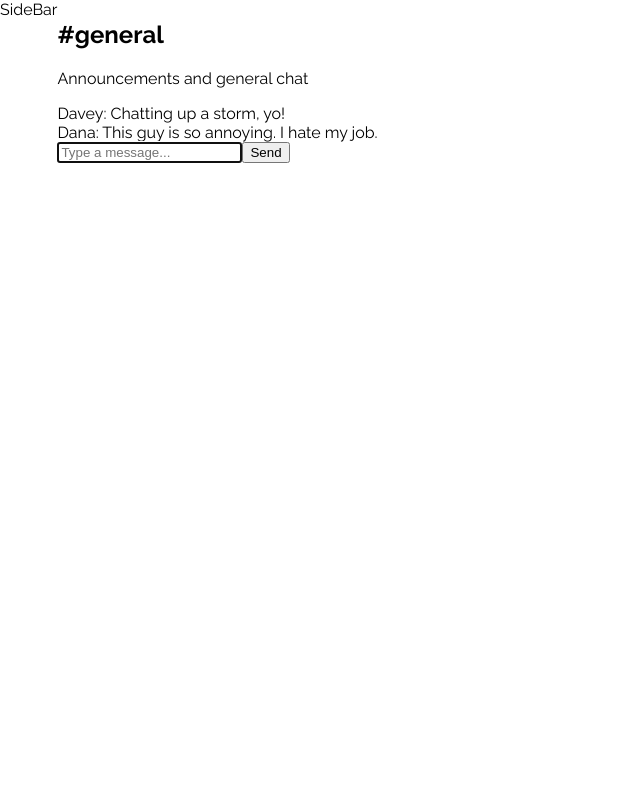
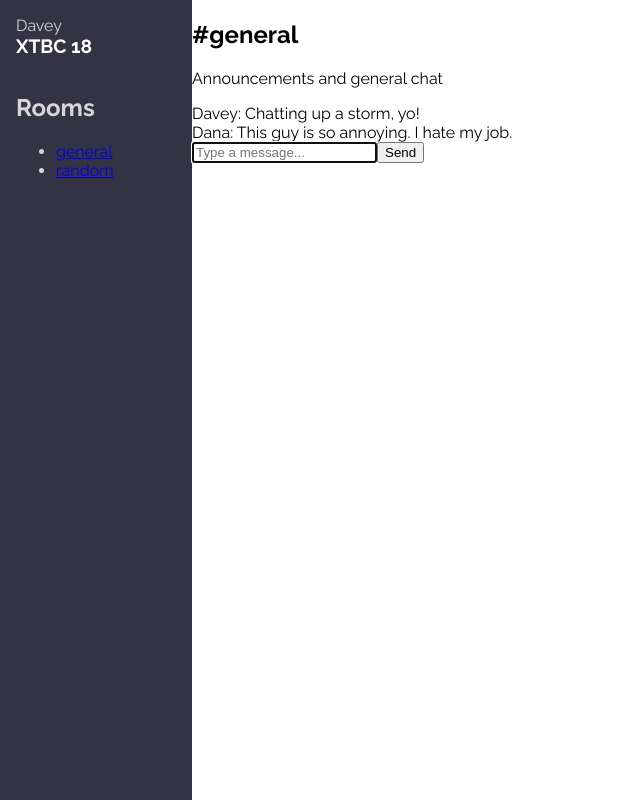
Before and after one commit to StefanyGo/chatarang, a React (Create React App) app: page / in a window 1280 px wide. Shown: the whole page, without its empty margins (0-640 px from the left). Built offline with nearby package versions, Linux system fonts and the light colour scheme.

Commit message:
Sidebar Rendering

```diff
--- a/src/App.js
+++ b/src/App.js
@@ -3,10 +3,21 @@
 import './App.css'
 
 class App extends Component {
+  constructor() {
+    super()
+
+    this.state = {
+      user : {
+        uid: 'sdfe23434asddf',
+        displayName: 'Davey',
+        email: 'davey@singing.org',
+      }
+    }
+  }
   render() {
     return (
       <div className="App">
-        <Main />
+        <Main user={this.state.user} />
       </div>
     )
   }
--- a/src/Chat.js
+++ b/src/Chat.js
@@ -36,14 +36,10 @@
 
     addMessage = (body) => {
         const messages = [...this.state.messages]
-        const user = {
-            uid: 'sdfe23434asddf',
-            displayName: 'Stefany',
-            email: 'stefany@singing.org',
-        }
+        const user = this.props.user
 
         messages.push({
-            id: Date.now(),
+            id: `${user.uid}-${Date.now()}`,
             user,
             body,
         })
--- a/src/Main.js
+++ b/src/Main.js
@@ -5,10 +5,10 @@
 
 class Main extends Component {
     render() {
-        return(
+      return (
         <div className="Main" style={styles}>
-                <SideBar />
-                <Chat />
+          <SideBar user={this.props.user} />
+          <Chat user={this.props.user} />
         </div>
       )
     }
--- a/src/SideBar.js
+++ b/src/SideBar.js
@@ -1,13 +1,58 @@
-import React, {Component} from 'react'
+import React from 'react'
 
-class SideBar extends Component {
-    render(){
-        return (
-            <div className="SideBar">
-                SideBar
+const SideBar = (props) => {
+    return (
+        <aside
+          className="Sidebar"
+          style={styles.sidebar}
+        >
+          <div
+            className="UserInfo"
+            style={styles.children}
+          >
+            <div className="Avatar"></div>
+            <div className="user">
+              {props.user.displayName}
             </div>
-        )
-    }
+            <a href="#">
+              <i className="fas fa-sign-out-alt"></i>
+            </a>
+          </div>
+          <h1 style={styles.h1}>XTBC 18</h1>
+          <nav
+            className="RoomList"
+            style={styles.children}
+          >
+            <h2>Rooms</h2>
+            <ul>
+              <li><a href="#">general</a></li>
+              <li><a href="#">random</a></li>
+            </ul>
+          </nav>
+        </aside>
+      )
 }
 
+const styles = {
+    sidebar: {
+      backgroundColor: '#333344',
+      color: 'rgba(255, 255, 255, 0.8)',
+      width: '12rem',
+      padding: '1rem 0',
+      display: 'flex',
+      flexDirection: 'column',
+    },
+
+    children: {
+      padding: '0 1rem',
+    },
+
+    h1: {
+      color: 'white',
+      fontSize: '1.2rem',
+      marginTop: 0,
+      padding: '0 1rem',
+    },
+  }
+
 export default SideBar
```
Lines whose indentation alone changed are shown as unchanged.
